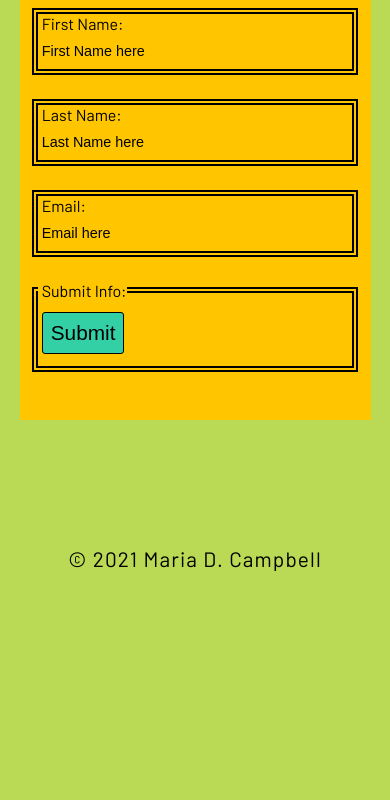
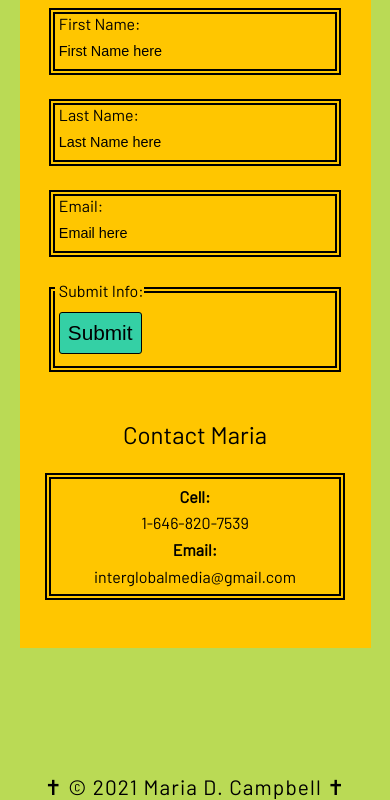
Before and after one commit to interglobalmedia/basic-contact-form, a website: page index.html in a window 390 px wide. Shown: the part 275-1075 px from the top of the page. Before the commit the page ends 846 px from the top, so only its background shows below. Drawn offline with Linux system fonts and the light colour scheme.

Commit message:
Add markup and styling tweaks

```diff
--- a/index.html
+++ b/index.html
@@ -51,6 +51,7 @@
 				</ul>
 			</nav>
 		</header>
+		<div class="contact-form-wrapper">
 			<form action="submit.html"
 				  id="userForm">
 				<h1 id="main-contact-heading">Contact Info for Maria</h1>
@@ -87,9 +88,31 @@
 					</button>
 				</fieldset>
 			</form>
+			<section class="contact-info">
+				<h2>Contact Maria</h2>
+				<div class="info-wrapper">
+					<fieldset>
+						<p class="tel"><strong><span
+									  class="type">Cell</span>:</strong>
+							<a href="tel:+1-646-820-7539"
+							   target="_blank"
+							   rel="
+						   noreferrer
+						   noopener">1-646-820-7539</a>
+						</p>
+						<p class="email"><strong>Email:</strong> <a
+							   href="mailto:interglobalmedia@gmail.com"
+							   title="Email Maria D. Campbell"
+							   target="_blank"
+							   rel="
+						   noreferrer
+						   noopener">interglobalmedia@gmail.com</a></p>
+					</fieldset>
+				</div>
+			</section>
 	</main>
 	<footer class="site-credits">
-		<p>© 2021 Maria D. Campbell</p>
+		<p>&#10013; © 2021 Maria D. Campbell &#10013;</p>
 	</footer>
 	<script src="scripts/hamburger.js"></script>
 </body>
--- a/styles/contact.css
+++ b/styles/contact.css
@@ -195,7 +195,7 @@ form {
 	flex-direction: column;
 	flex-wrap: wrap;
 	justify-content: center;
-	margin: 15vh auto;
+	margin: 0 auto;
 	max-width: 600px;
 	padding: 1.5rem 0.5rem 3rem;
 	width: 90%;
@@ -251,12 +251,74 @@ input {
     width: 97.5%;
 }
 
+.contact-form-wrapper {
+	background: #ffc600;
+	display: flex;
+	flex-direction: column;
+	align-items: center;
+	margin: 15vh auto;
+	max-width: 600px;
+	width: 90%;
+}
+
+/* section .contact-info class styling */
+
+.contact-info h2 {
+	text-align: center;
+	margin-bottom: 1.5rem;
+}
+
+.contact-info p {
+	display: flex;
+	align-items: center;
+	justify-content: flex-start;
+	margin-bottom: 1rem;
+	margin-left: 0.5rem;
+}
+
+/* div .info-wrapper class styling (wraps aorund fieldset containging
+Maria tel and email info) */
+
+.info-wrapper fieldset {
+	display: flex;
+	align-items: center;
+	margin-bottom: 3rem;
+	width: 100%;
+}
+
 @media (max-width: 799px) {
 	fieldset, input {
 		display: block;
 	}
 	label, input[placeholder] {
 		margin-left: 0.25rem;
+	}
+
+	.contact-info {
+		text-align: center;
+		width: 90%;
+		max-width: 600px;
+	}
+
+	.contact-info h2 {
+		text-align: center;
+	}
+
+	.contact-info p:nth-of-type(1) {
+		margin-top: 0.5rem;
+	}
+
+	.info-wrapper p {
+		display: block;
+		margin: 0 auto;
+	}
+
+	.info-wrapper fieldset {
+		display: block;
+		width: 95%;
+		margin: 0 auto 3rem;
+		/* flex-direction: column;
+		align-items: flex-start; */
 	}
 }
 
```
Lines whose indentation alone changed are shown as unchanged.
